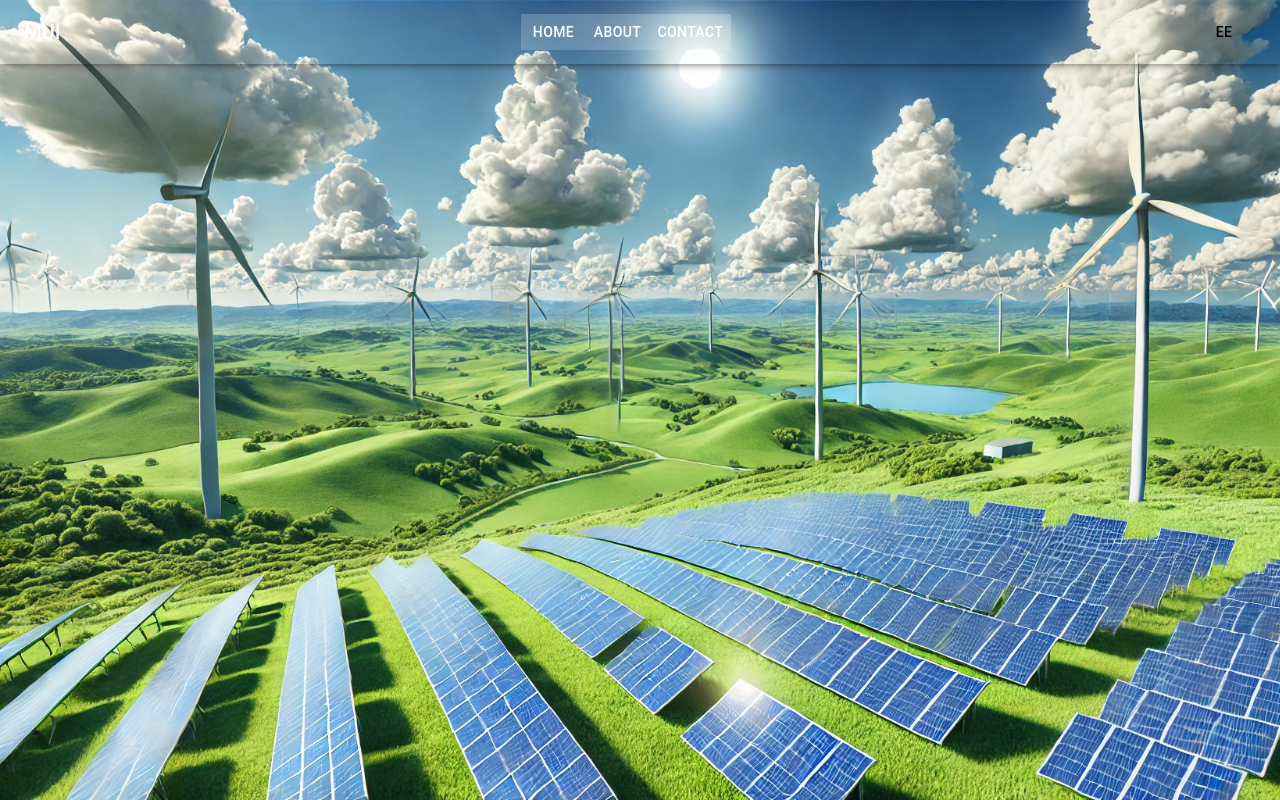
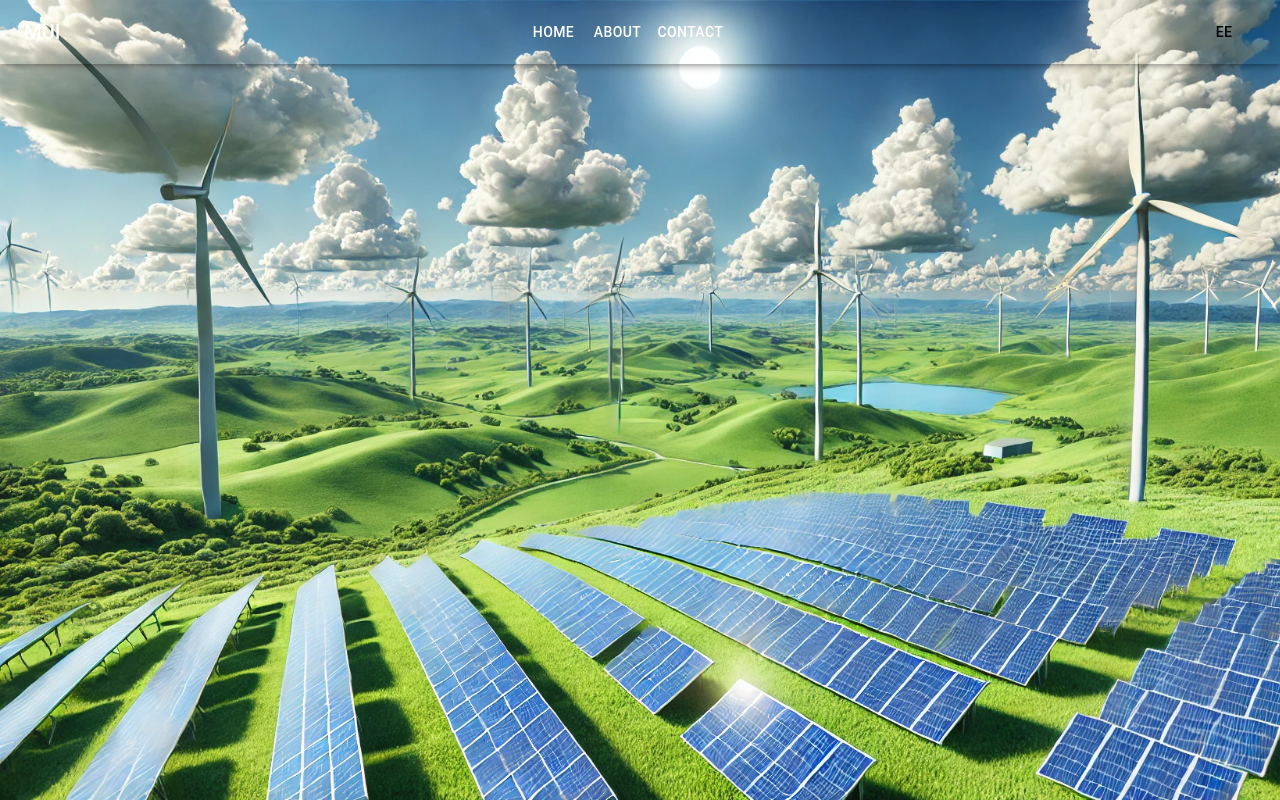
Before and after one commit to yashusoni003/Blueshield, a React (Vite) app: page /home in a window 1280 px wide. Built offline with nearby package versions, Linux system fonts and the light colour scheme.

Commit message:
header done

```diff
--- a/src/components/header/header.component.jsx
+++ b/src/components/header/header.component.jsx
@@ -70,8 +70,7 @@ const  Header = (props) =>{
           </Typography>
 
           </Box>
-          <Box sx={{ display: { xs: 'none', sm: 'block' },backgroundColor: "rgba(255, 255, 255, 0.2)", // Semi-transparent white
-      backdropFilter: "blur(10px)"}}>
+          <Box clasaName="MiddlePartNav" sx={{ display: { xs: 'none', sm: 'block' }}}>
             {navItems.map((item) => (
               <Button key={item} sx={{ color: 'white' }}>
                 {item}
```
Also changed, not shown: src/components/header/header.styles.scss (+8 -0 lines).
